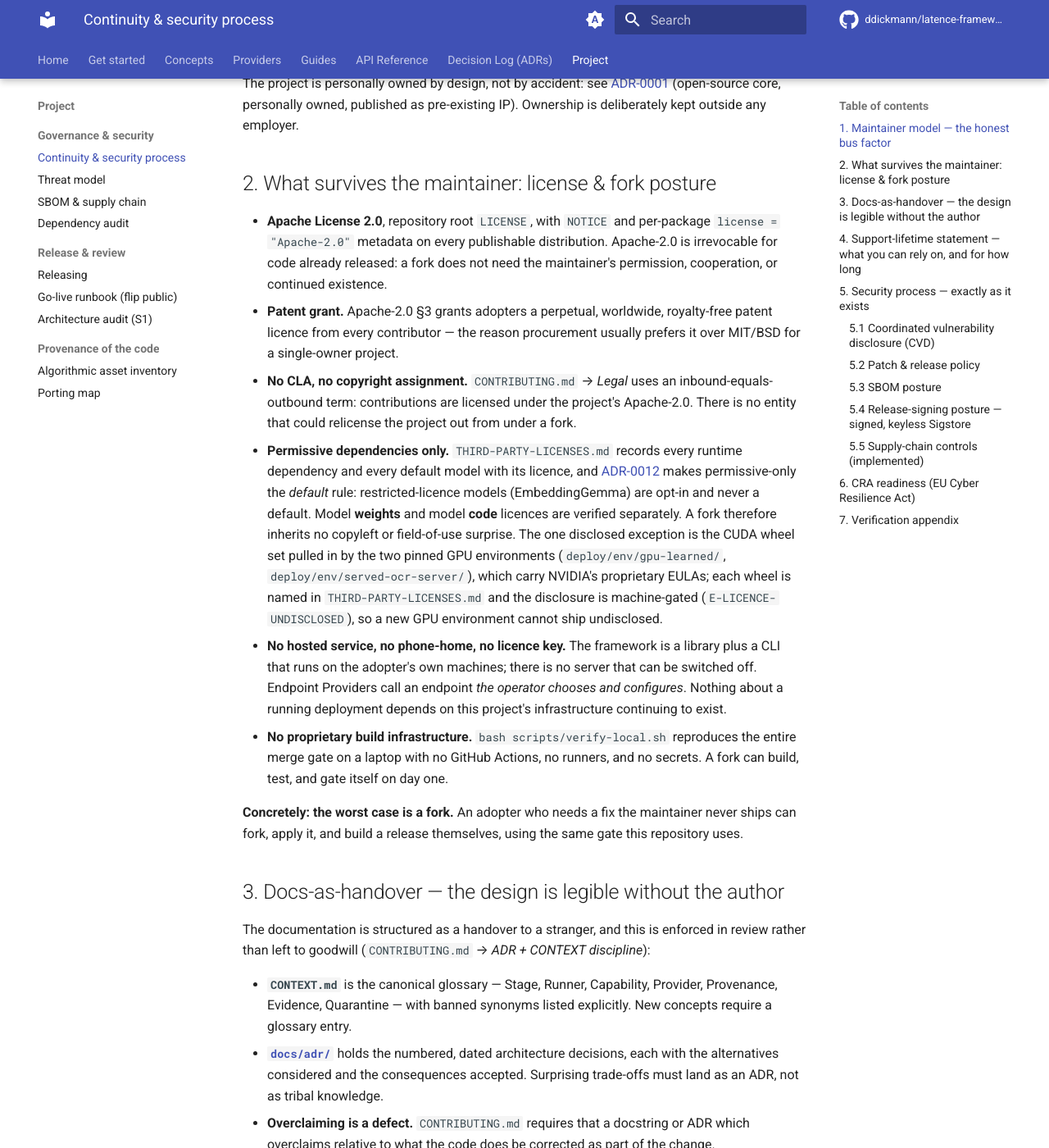
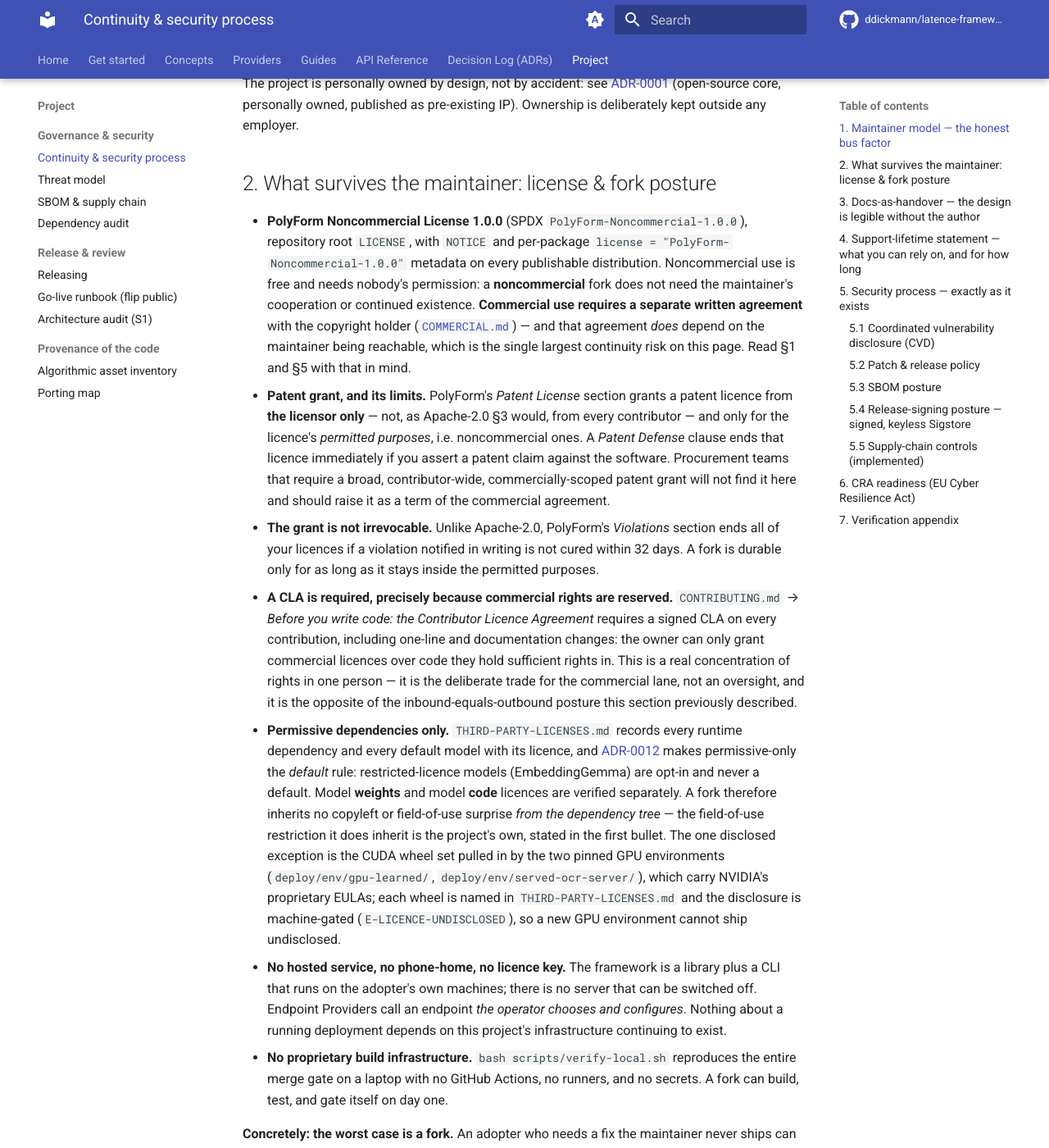
Before and after one commit to ddickmann/latence, an MkDocs documentation site: the page built from docs/CONTINUITY.md, in a window 1280 px wide and 1400 px high, scrolled down 729 px. Shown: the whole window at 82% size. Built offline with MkDocs 1.6.1 and Material for MkDocs 9.7.7, drawn with Linux system fonts in a browser that asks for light colours; comment, search, counter and statistics services are not loaded; some of the changed text lies outside the part shown.

Commit message:
docs(continuity): §2/§6/appendix stated Apache-2.0 after the PolyForm relicence
CONTINUITY.md is the page README sends evaluators to ("Start there if you are
evaluating this for adoption"). Every load-bearing licence claim in §2 was false
after the 2026-07-29 relicence to PolyForm-Noncommercial-1.0.0:

- "Apache License 2.0 ... per-package license = "Apache-2.0" on every publishable
  distribution" — all 33 distributions declare PolyForm-Noncommercial-1.0.0.
- "Apache-2.0 §3 grants ... a patent licence from every contributor". PolyForm DOES
  grant an express patent licence, so the stale claim is not simply deletable: it is
  licensor-only, scoped to permitted (noncommercial) purposes, and terminated by the
  Patent Defense clause. Stated as such, with the procurement consequence named.
- "irrevocable for code already released" — PolyForm's Violations section ends all
  licences on an uncured 32-day notice. Added as its own bullet.
- "a fork does not need the maintainer's permission" — noncommercial forks only.
- "No CLA, no copyright assignment ... CONTRIBUTING.md -> Legal". CONTRIBUTING.md has
  no Legal section and now REQUIRES a signed CLA on every contribution, precisely
  because commercial rights are reserved. Fixed the bullet and the appendix row.
- "no copyleft or field-of-use surprise" — scoped to the dependency tree; the project's
  own licence IS a field-of-use restriction.

§6 (CRA) was premised on FOSS "outside a commercial activity" with "no monetisation
attached to it" — the exact trigger the section itself reserved as "must be re-examined
before the change ships, not after". COMMERCIAL.md now sells commercial licences.
Rewritten to record the change, note PolyForm is not OSI-approved so the FOSS carve-outs
cannot be assumed, keep the facts that still hold, and mark the position UNRESOLVED
rather than silently asserting it is cleared.

test_continuity_statement.py:112 asserted the section heading contains "apache", so the
gate meant to keep this page honest was enforcing the stale claim. Now asserts "polyform".

```diff
--- a/docs/CONTINUITY.md
+++ b/docs/CONTINUITY.md
@@ -34,24 +34,40 @@ outside any employer.
 
 ## 2. What survives the maintainer: license & fork posture
 
-- **Apache License 2.0**, repository root `LICENSE`, with `NOTICE` and per-package
-  `license = "Apache-2.0"` metadata on every publishable distribution. Apache-2.0
-  is irrevocable for code already released: a fork does not need the maintainer's
-  permission, cooperation, or continued existence.
-- **Patent grant.** Apache-2.0 §3 grants adopters a perpetual, worldwide,
-  royalty-free patent licence from every contributor — the reason procurement
-  usually prefers it over MIT/BSD for a single-owner project.
-- **No CLA, no copyright assignment.** `CONTRIBUTING.md` → *Legal* uses an
-  inbound-equals-outbound term: contributions are licensed under the project's
-  Apache-2.0. There is no entity that could relicense the project out from under
-  a fork.
+- **PolyForm Noncommercial License 1.0.0** (SPDX `PolyForm-Noncommercial-1.0.0`),
+  repository root `LICENSE`, with `NOTICE` and per-package
+  `license = "PolyForm-Noncommercial-1.0.0"` metadata on every publishable
+  distribution. Noncommercial use is free and needs nobody's permission: a
+  **noncommercial** fork does not need the maintainer's cooperation or continued
+  existence. **Commercial use requires a separate written agreement** with the
+  copyright holder ([`COMMERCIAL.md`](../COMMERCIAL.md)) — and that agreement *does*
+  depend on the maintainer being reachable, which is the single largest continuity
+  risk on this page. Read §1 and §5 with that in mind.
+- **Patent grant, and its limits.** PolyForm's *Patent License* section grants a
+  patent licence from **the licensor only** — not, as Apache-2.0 §3 would, from every
+  contributor — and only for the licence's *permitted purposes*, i.e. noncommercial
+  ones. A *Patent Defense* clause ends that licence immediately if you assert a patent
+  claim against the software. Procurement teams that require a broad, contributor-wide,
+  commercially-scoped patent grant will not find it here and should raise it as a term
+  of the commercial agreement.
+- **The grant is not irrevocable.** Unlike Apache-2.0, PolyForm's *Violations* section
+  ends all of your licences if a violation notified in writing is not cured within
+  32 days. A fork is durable only for as long as it stays inside the permitted purposes.
+- **A CLA is required, precisely because commercial rights are reserved.**
+  `CONTRIBUTING.md` → *Before you write code: the Contributor Licence Agreement*
+  requires a signed CLA on every contribution, including one-line and documentation
+  changes: the owner can only grant commercial licences over code they hold sufficient
+  rights in. This is a real concentration of rights in one person — it is the
+  deliberate trade for the commercial lane, not an oversight, and it is the opposite of
+  the inbound-equals-outbound posture this section previously described.
 - **Permissive dependencies only.** `THIRD-PARTY-LICENSES.md` records every runtime
   dependency and every default model with its licence, and
   [ADR-0012](adr/0012-permissive-only-reference-providers-gemma-opt-in.md) makes
   permissive-only the *default* rule: restricted-licence models (EmbeddingGemma)
   are opt-in and never a default. Model **weights** and model **code** licences are
-  verified separately. A fork therefore inherits no copyleft or
-  field-of-use surprise. The one disclosed exception is the CUDA wheel set pulled in
+  verified separately. A fork therefore inherits no copyleft or field-of-use surprise
+  *from the dependency tree* — the field-of-use restriction it does inherit is the
+  project's own, stated in the first bullet. The one disclosed exception is the CUDA wheel set pulled in
   by the two pinned GPU environments (`deploy/env/gpu-learned/`,
   `deploy/env/served-ocr-server/`), which carry NVIDIA's proprietary EULAs; each wheel
   is named in `THIRD-PARTY-LICENSES.md` and the disclosure is machine-gated
@@ -230,18 +246,32 @@ Regulation applies from 11 December 2027.
 
 **How this project sits relative to the CRA.**
 
-- The framework is **free and open-source software developed and released by an
-  individual, outside a commercial activity**, under Apache-2.0, with no paid
-  support, no hosted service, and no monetisation attached to it (see §2 and §4).
-  On that basis the CRA's *manufacturer* obligations are not engaged by this
-  repository as it stands.
+- **This classification changed on 2026-07-29 and is no longer a clean "outside a
+  commercial activity" case.** The previous text rested on the project being FOSS
+  released by an individual with "no monetisation attached to it". That premise ended
+  when the project relicensed to PolyForm Noncommercial and began offering commercial
+  licences ([`COMMERCIAL.md`](../COMMERCIAL.md)). This is exactly the trigger the
+  bullet below reserves, and it is recorded here rather than left implicit.
+- **PolyForm Noncommercial is not an OSI-approved open-source licence** (it restricts
+  the field of use), so the CRA's FOSS-specific carve-outs cannot simply be assumed to
+  apply. Recital-level "free and open-source software" framing is not available to this
+  repository in the form it was before.
+- What has **not** changed, and still bears on the analysis: there is no legal person
+  behind the project (§1), no hosted service, no phone-home, and no paid support
+  contract or contractual response time (§4, §5.1). Charging for a commercial licence
+  is monetisation of the *licence*, not the placing of a supported product on the
+  market, and no commercial agreement has been executed at the time of writing.
 - The CRA's lighter **"open-source software steward"** regime applies to a *legal
   person* providing sustained support for FOSS intended for commercial activities.
-  This project has no such legal person behind it (§1), so it does not present
-  itself as a steward either.
-- **If that changes** — commercial support, a sponsoring entity, a hosted offering —
-  the classification changes with it, and this section must be re-examined before
-  the change ships, not after.
+  This project has no such legal person behind it (§1), so it does not present itself
+  as a steward either.
+- **Status: open, and deliberately not asserted.** Whether the *manufacturer*
+  obligations are engaged once a commercial licence is actually sold is a question this
+  page does not answer, because answering it correctly requires the legal advice this
+  section disclaims. An evaluator should treat the CRA position as **unresolved**, not
+  as cleared. If a commercial agreement is executed, a sponsoring entity is formed, or
+  a hosted offering appears, the classification must be settled with counsel **before**
+  that ships, not after.
 
 **What the integrator actually gets.** If you integrate this framework into a
 product you place on the EU market, *you* are the manufacturer of that product and
@@ -258,7 +288,7 @@ you will be asked for:
 | Secure-by-default configuration | scheme allowlist denying `http`/`ftp`/`sftp` by default, two Screening checkpoints, universal redaction floor ([ADR-0044](adr/0044-universal-redaction-floor-and-optional-mask-before-extract.md)) |
 | Integrity & authenticity of the delivered artifact | keyless Sigstore signature over `SHA256SUMS` + the VERIFY.md instruction sheet, produced by `scripts/release-integrity.sh` (§5.4) |
 | Evidence that fixes are tested | `scripts/verify-local.sh`; the profound-testing gate record in `issues/gate/G1-RESULTS.md` |
-| Ability to remediate independently of the supplier | Apache-2.0 + reproducible local gate (§2) |
+| Ability to remediate independently of the supplier | PolyForm Noncommercial's *Changes and New Works* licence + reproducible local gate (§2) — **for noncommercial use**; a commercial integrator needs the agreement in [`COMMERCIAL.md`](../COMMERCIAL.md) to rely on this |
 
 **What it does not give you**, and you must cover yourself: automated dependency-CVE
 gating (§5.5), a supported-version lifetime with backports (§4), and any contractual
@@ -274,9 +304,9 @@ goes red — so this page cannot quietly become aspirational.
 
 | Claim | Artifact |
 | --- | --- |
-| Apache-2.0, personally owned | `LICENSE`, `NOTICE`, [ADR-0001](adr/0001-open-source-core-owned-personally.md) |
+| PolyForm-Noncommercial-1.0.0, personally owned | `LICENSE`, `NOTICE`, [`COMMERCIAL.md`](../COMMERCIAL.md), [ADR-0001](adr/0001-open-source-core-owned-personally.md) |
 | Single maintainer, every path | `.github/CODEOWNERS` |
-| Inbound = outbound, no CLA | `CONTRIBUTING.md` → *Legal* |
+| CLA required on every contribution | `CONTRIBUTING.md` → *Before you write code: the Contributor Licence Agreement* |
 | Docs-as-handover discipline | `CONTEXT.md`, [`docs/adr/`](adr/index.md), `CONTRIBUTING.md` → *ADR + CONTEXT discipline* |
 | Permissive-only defaults, weights ≠ code | `THIRD-PARTY-LICENSES.md`, [ADR-0012](adr/0012-permissive-only-reference-providers-gemma-opt-in.md) |
 | Supported versions = `main` + latest only | `SECURITY.md` → *Supported versions* |
```
Also changed, not shown: 1 other file.
